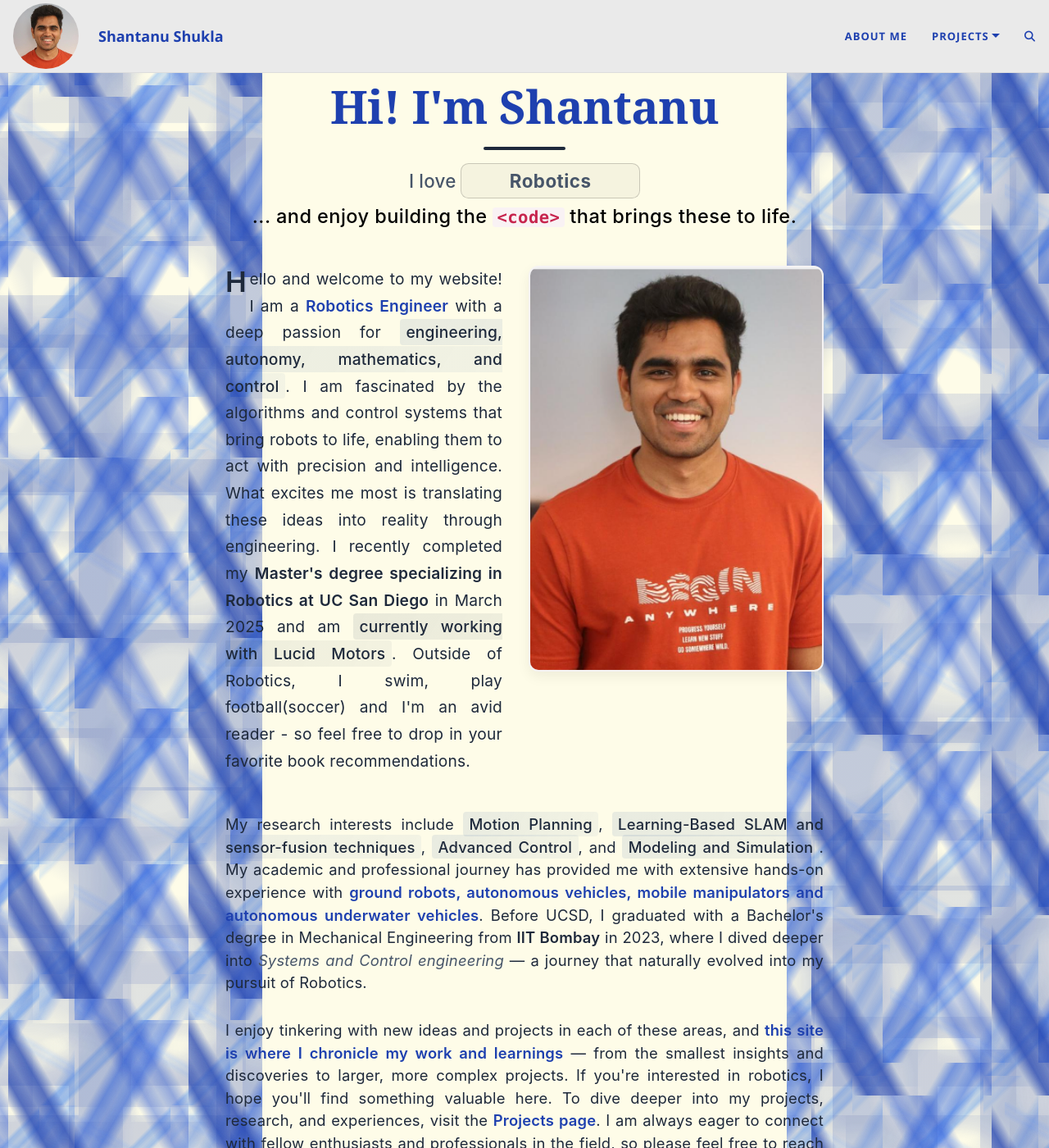
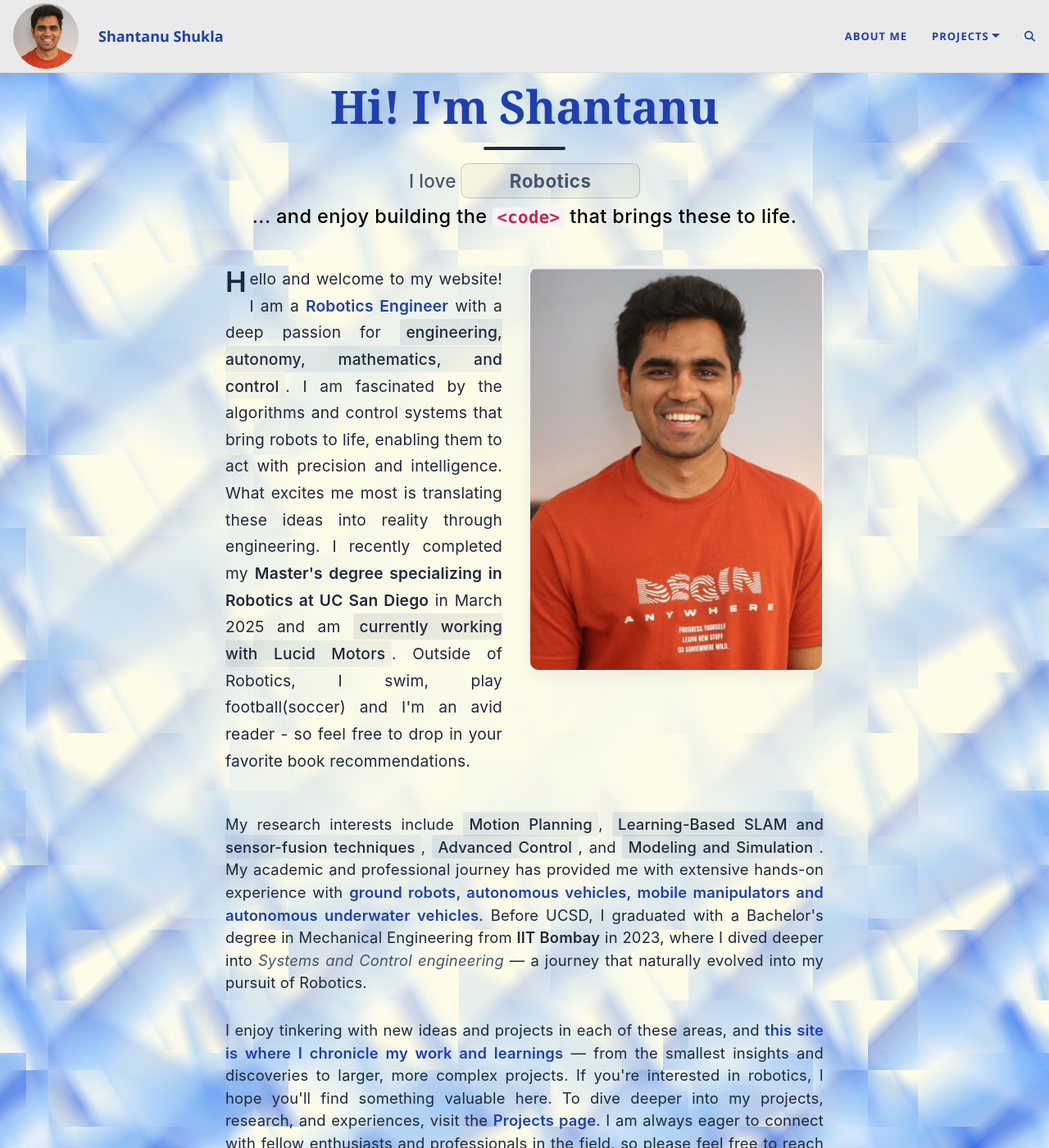
Before and after one commit to shantanusshukla/shantanusshukla.github.io, a Jekyll site: the page built from index.html, in a window 1280 px wide and 1400 px high. Shown: the whole window at 82% size. Built offline with Jekyll 4.4.1, drawn with Linux system fonts in a browser that asks for light colours; the list of posts is cut into pages by our own code; comment, search, counter and statistics services are not loaded.

Commit message:
Change style

```diff
--- a/assets/css/style.css
+++ b/assets/css/style.css
@@ -88,79 +88,75 @@ body {
   z-index: -2;
 }
 
-/* Natural, organic texture with varying density on sides */
-.animated-background::before,
+/* Beautiful low-poly geometric background inspired by reference image */
+.animated-background::before {
+  content: '';
+  position: absolute;
+  top: 0;
+  left: 0;
+  width: 100%;
+  height: 100%;
+  background:
+    /* Smooth transition gradient from center to edges */
+    radial-gradient(ellipse at center,
+      rgba(254, 252, 232, 1) 0%,           /* Pure cream center */
+      rgba(254, 252, 232, 0.95) 25%,       /* Almost pure cream */
+      rgba(254, 252, 232, 0.8) 40%,        /* Slight transparency */
+      rgba(254, 252, 232, 0.5) 60%,        /* More transparency */
+      rgba(254, 252, 232, 0.2) 75%,        /* Very transparent */
+      transparent 85%                       /* Full transparency for texture */
+    ),
+
+    /* Low-poly triangular patterns - soft blue gradients */
+    /* Large geometric shapes */
+    linear-gradient(30deg,
+      transparent 0%, transparent 25%,
+      rgba(219, 234, 254, 0.4) 30%, rgba(147, 197, 253, 0.6) 40%, rgba(59, 130, 246, 0.3) 50%,
+      transparent 55%, transparent 100%),
+    linear-gradient(150deg,
+      transparent 0%, transparent 20%,
+      rgba(191, 219, 254, 0.5) 25%, rgba(96, 165, 250, 0.7) 35%, rgba(37, 99, 235, 0.4) 45%,
+      transparent 50%, transparent 100%),
+    linear-gradient(-45deg,
+      transparent 0%, transparent 30%,
+      rgba(239, 246, 255, 0.6) 35%, rgba(147, 197, 253, 0.8) 45%, rgba(29, 78, 216, 0.5) 55%,
+      transparent 60%, transparent 100%),
+
+    /* Medium geometric elements */
+    linear-gradient(75deg,
+      transparent 0%, transparent 35%,
+      rgba(224, 231, 255, 0.3) 40%, rgba(96, 165, 250, 0.5) 45%, rgba(59, 130, 246, 0.2) 50%,
+      transparent 55%, transparent 100%),
+    linear-gradient(-120deg,
+      transparent 0%, transparent 40%,
+      rgba(191, 219, 254, 0.4) 45%, rgba(37, 99, 235, 0.6) 50%, rgba(29, 78, 216, 0.3) 55%,
+      transparent 60%, transparent 100%),
+
+    /* Small accent triangles */
+    linear-gradient(60deg,
+      transparent 0%, transparent 45%,
+      rgba(239, 246, 255, 0.2) 48%, rgba(147, 197, 253, 0.3) 50%, rgba(96, 165, 250, 0.1) 52%,
+      transparent 55%, transparent 100%);
+
+  background-size:
+    100% 100%,        /* Full transition gradient */
+    280px 280px,      /* Large shapes */
+    320px 320px,
+    250px 250px,
+    200px 200px,      /* Medium shapes */
+    240px 240px,
+    160px 160px;      /* Small accents */
+
+  background-position:
+    center,           /* Center the transition */
+    0% 0%, 70% 30%, 30% 70%,        /* Large shapes at edges */
+    15% 85%, 85% 15%,               /* Medium shapes */
+    50% 0%;                         /* Small accents */
+}
+
+/* Remove the separate ::after element for cleaner design */
 .animated-background::after {
-  content: '';
-  position: absolute;
-  top: 0;
-  width: 25%; /* Only 25% width for each side */
-  height: 100%;
-  background-image:
-    /* Organic density mask - creates natural clear areas */
-    radial-gradient(circle at 20% 15%, transparent 40%, rgba(30, 64, 175, 0.1) 60%),
-    radial-gradient(circle at 80% 35%, transparent 35%, rgba(30, 64, 175, 0.15) 55%),
-    radial-gradient(circle at 40% 65%, transparent 45%, rgba(30, 64, 175, 0.08) 65%),
-    radial-gradient(circle at 70% 85%, transparent 30%, rgba(30, 64, 175, 0.12) 50%),
-
-    /* Dense texture areas */
-    linear-gradient(60deg, transparent 0%, transparent 15%,
-      rgba(30, 64, 175, 0.7) 20%, rgba(30, 64, 175, 0.5) 25%, rgba(30, 64, 175, 0.7) 30%,
-      transparent 35%, transparent 60%,
-      rgba(29, 78, 216, 0.4) 65%, rgba(29, 78, 216, 0.2) 70%, rgba(29, 78, 216, 0.4) 75%,
-      transparent 80%, transparent 100%),
-
-    /* Medium texture clusters */
-    linear-gradient(120deg, transparent 0%, transparent 25%,
-      rgba(37, 99, 235, 0.5) 30%, rgba(37, 99, 235, 0.3) 35%, rgba(37, 99, 235, 0.5) 40%,
-      transparent 45%, transparent 70%,
-      rgba(59, 130, 246, 0.3) 75%, rgba(59, 130, 246, 0.1) 80%, rgba(59, 130, 246, 0.3) 85%,
-      transparent 90%, transparent 100%),
-
-    /* Sparse accent triangles */
-    linear-gradient(-45deg, transparent 0%, transparent 40%,
-      rgba(96, 165, 250, 0.4) 42%, rgba(96, 165, 250, 0.2) 45%, rgba(96, 165, 250, 0.4) 48%,
-      transparent 50%, transparent 85%,
-      rgba(147, 197, 253, 0.25) 87%, rgba(147, 197, 253, 0.1) 90%, rgba(147, 197, 253, 0.25) 93%,
-      transparent 95%, transparent 100%),
-
-    /* Light scattered elements */
-    linear-gradient(30deg, transparent 0%, transparent 55%,
-      rgba(191, 219, 254, 0.3) 58%, rgba(191, 219, 254, 0.15) 60%, rgba(191, 219, 254, 0.3) 62%,
-      transparent 65%, transparent 100%);
-
-  background-size:
-    150px 150px,    /* Organic density masks */
-    180px 180px,
-    120px 120px,
-    200px 200px,
-    220px 220px,    /* Dense texture areas */
-    190px 190px,    /* Medium clusters */
-    160px 160px,    /* Sparse accents */
-    140px 140px;    /* Light scattered */
-
-  background-position:
-    0% 0%, 60% 20%, 20% 60%, 80% 80%,        /* Organic masks */
-    10% 10%, 70% 40%,                        /* Dense areas */
-    30% 70%,                                 /* Medium clusters */
-    50% 30%;                                 /* Light scattered */
-
-  filter: drop-shadow(1px 1px 2px rgba(30, 64, 175, 0.08));
-}
-
-/* Left side texture */
-.animated-background::before {
-  left: 0;
-}
-
-/* Right side texture - slightly different pattern for asymmetry */
-.animated-background::after {
-  right: 0;
-  background-position:
-    20% 10%, 40% 30%, 80% 50%, 60% 90%,      /* Shifted organic masks */
-    30% 20%, 90% 60%,                        /* Shifted dense areas */
-    50% 80%,                                 /* Shifted medium clusters */
-    70% 40%;                                 /* Shifted light scattered */
+  display: none;
 }
 
 /* Subtle geometric accent elements */
```
